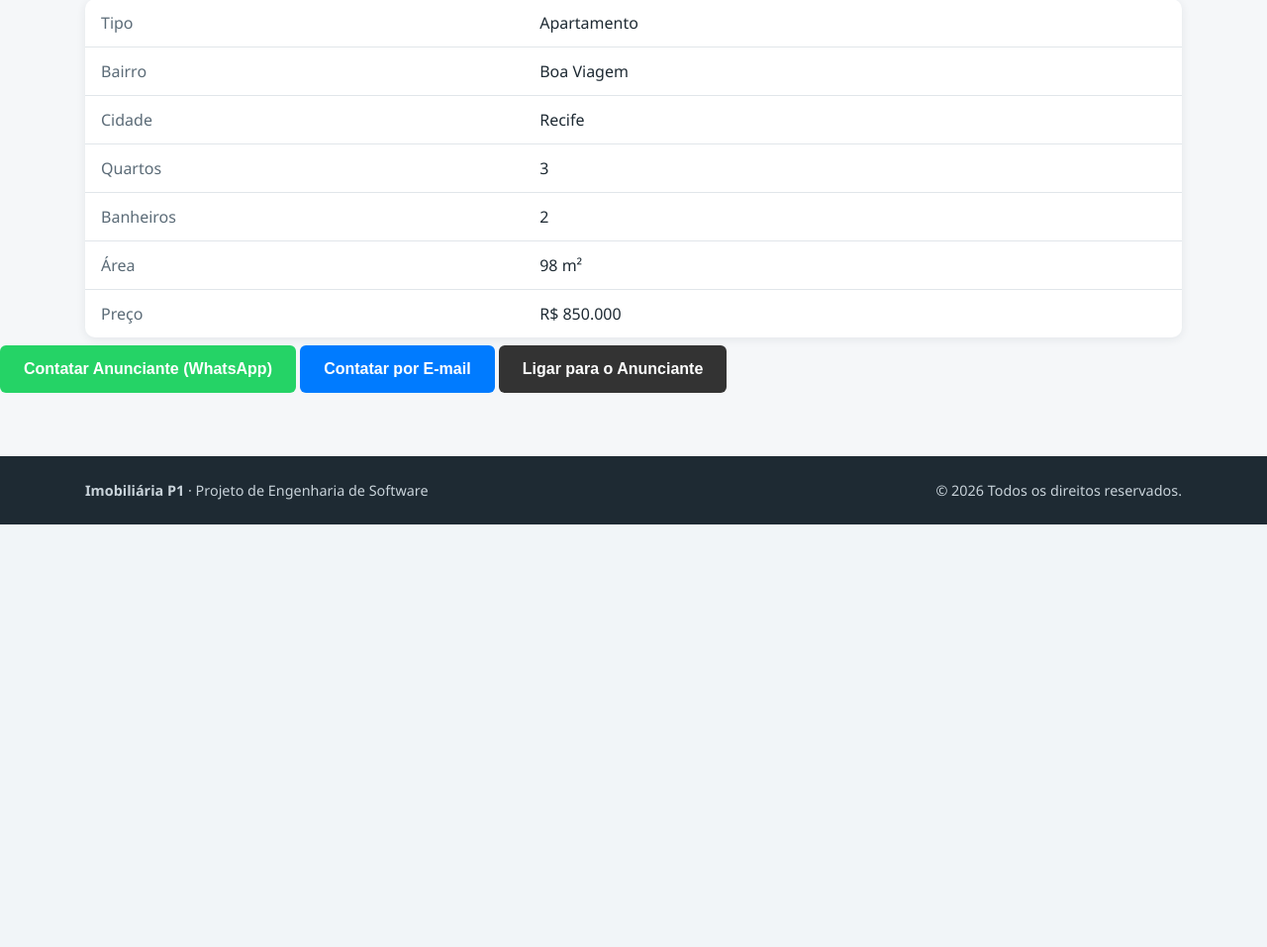
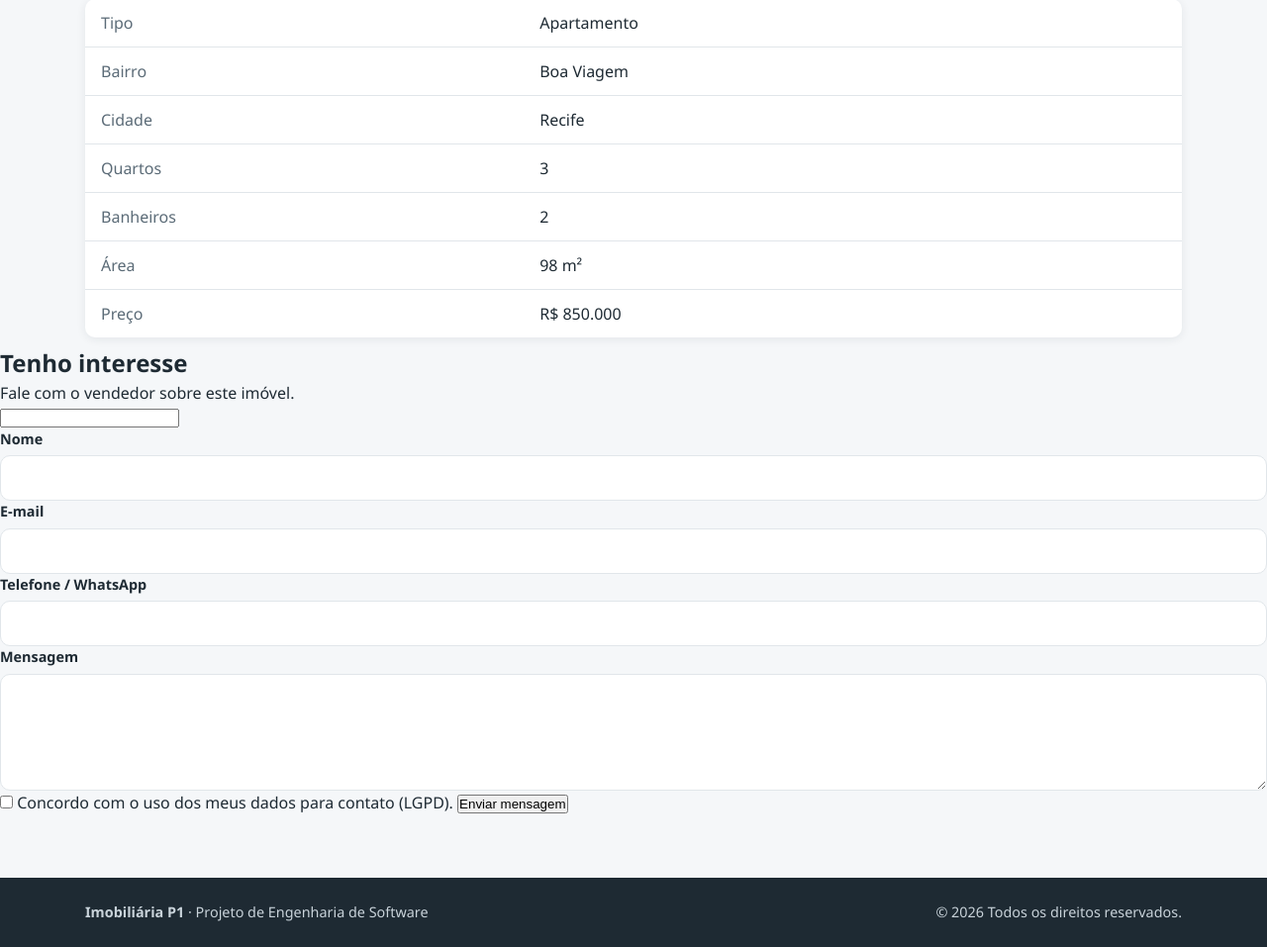
Before and after one commit to devmarcos-santos/Projeto-P1-E.S, a Flask app: page /imoveis/1 in a window 1280 px wide. Shown: the part 753-1710 px from the top of the page at 99% size. Before the commit the page ends 1283 px from the top, so only its background shows below. Run offline with Flask 3, Linux system fonts and the light colour scheme.

Commit message:
feat: cria formulario de contato do anunciante

```diff
--- a/templates/detalhes_imovel.html
+++ b/templates/detalhes_imovel.html
@@ -67,21 +67,43 @@
 </section>
 <!--botão_contatoo-->
 <section>
-<div class="contato_btn">
-<!-- Opção A: Redirecionar para o WhatsApp (Recomendado) -->
-<a href="https://wa.me." target="_blank" class="btn-contatar btn-whatsapp">
-  Contatar Anunciante (WhatsApp)
-</a>
+<div>
+        <aside class="card-contato">
+            <h2>Tenho interesse</h2>
+            <p class="card-sub">Fale com o vendedor sobre este imóvel.</p>
 
-<!-- Opção B: Abrir aplicativo de E-mail -->
-<a href="mailto:anunciante@://email.com" class="btn-contatar btn-email">
-  Contatar por E-mail
-</a>
+  <form action="/contato" method="POST" id="form-contato">
+    <input type="hidden" name="imovel_id" id="imovel_id">
+    <input type="text" name="site" class="hp" tabindex="-1" autocomplete="off">
 
-<!-- Opção C: Ligar diretamente (ideal para telemóveis) -->
-<a href="tel:+5583999999999" class="btn-contatar btn-ligar">
-  Ligar para o Anunciante
-</a>
+    <div class="campo">
+      <label for="nome">Nome</label>
+      <input type="text" id="nome" name="nome" required>
+    </div>
+
+    <div class="campo">
+      <label for="email">E-mail</label>
+      <input type="email" id="email" name="email" required>
+    </div>
+
+    <div class="campo">
+      <label for="telefone">Telefone / WhatsApp</label>
+      <input type="tel" id="telefone" name="telefone">
+    </div>
+
+    <div class="campo">
+      <label for="mensagem">Mensagem</label>
+      <textarea id="mensagem" name="mensagem" rows="4"></textarea>
+    </div>
+
+    <label class="lgpd">
+      <input type="checkbox" required>
+      <span>Concordo com o uso dos meus dados para contato (LGPD).</span>
+    </label>
+
+    <button type="submit" class="btn-enviar">Enviar mensagem</button>
+</form>
+</div>
 </section>
-</div>
+
 {% endblock %}
```
